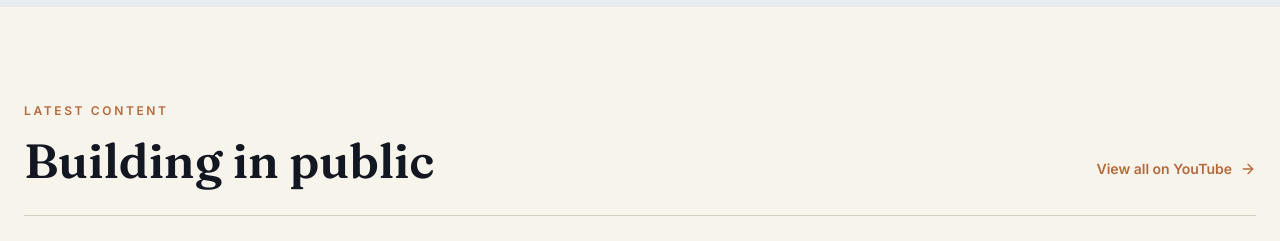
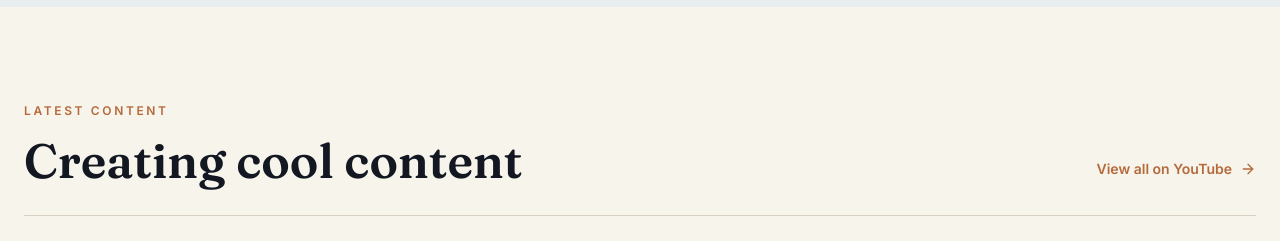
Before and after one commit to RogerMcKenzie/PersonalWebsite, a Next.js app: page / in a window 1280 px wide. Shown: the part 2780-3021 px from the top of the page. Built offline with nearby package versions, Linux system fonts and the light colour scheme; no server answers.

Commit message:
Rename 'Building in public' to 'Creating cool content'

```diff
--- a/components/Content.tsx
+++ b/components/Content.tsx
@@ -90,7 +90,7 @@ export function Content() {
               Latest Content
             </p>
             <h2 className="mt-3 font-serif-display text-4xl font-semibold leading-tight text-foreground sm:text-5xl">
-              Building in public
+              Creating cool content
             </h2>
           </div>
           <AnimatedAnchor
```
